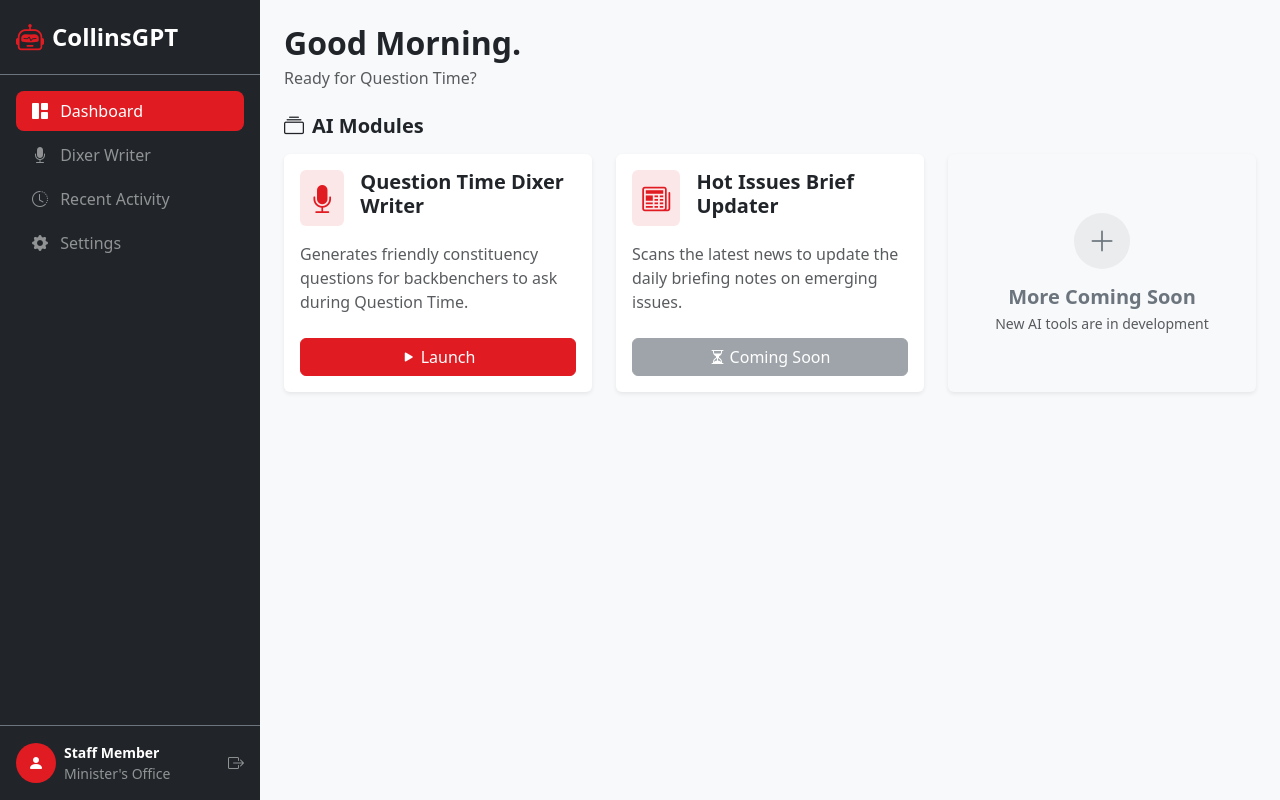
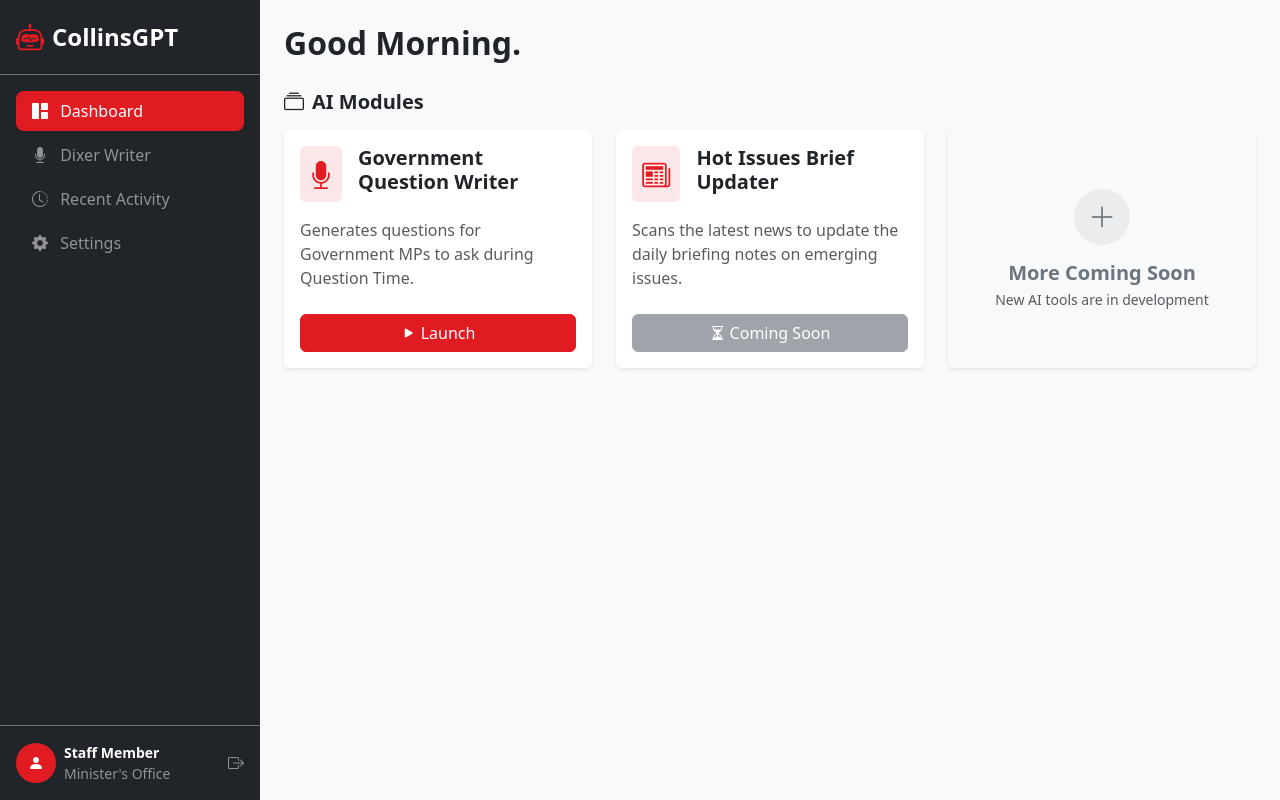
Before and after one commit to bryceroney/collins-gpt, a Flask app: page / in a window 1280 px wide. Run offline with Flask 3, Linux system fonts and the light colour scheme.

Commit message:
Rename dixer writer

```diff
--- a/app/routes.py
+++ b/app/routes.py
@@ -66,12 +66,12 @@ def index():
   # This is a list of dictionaries - each dict represents one module card
   modules = [
     {
-      "id": "dixer-writer",
-      "title": "Question Time Dixer Writer",
-      "description": "Generates friendly constituency questions for backbenchers to ask during Question Time.",
+      "id": "government-question-writer",
+      "title": "Government Question Writer",
+      "description": "Generates questions for Government MPs to ask during Question Time.",
       "icon": "bi-mic-fill",
       "color": "primary",
-      "url": "main.dixer_writer"  # Points to the dixer_writer function below
+      "url": "main.government_question_writer"  # Points to the government_question_writer function below
     },
     {
       "id": "hot-issues",
@@ -92,8 +92,8 @@ def index():
   )
 
 
-@bp.route('/dixer-writer')
-def dixer_writer():
+@bp.route('/government-question-writer')
+def government_question_writer():
   """
   Display the Dixer Writer page.
 
@@ -110,11 +110,11 @@ def dixer_writer():
     'electorate': '',
     'strategy': 'option_a'
   }
-  return render_template('dixer_writer.html', form_data=form_data, active_page='dixer_writer')
+  return render_template('government_question_writer.html', form_data=form_data, active_page='government_question_writer')
 
 
-@bp.route('/dixer-writer/stream', methods=['POST'])
-def dixer_writer_stream():
+@bp.route('/government-question-writer/stream', methods=['POST'])
+def government_question_writer_stream():
   """
   Handle streaming generation of Dixers.
 
--- a/app/templates/base.html
+++ b/app/templates/base.html
@@ -38,7 +38,7 @@
                         </a>
                     </li>
                     <li class="nav-item">
-                        <a href="{{ url_for('main.dixer_writer') }}" class="nav-link {% if active_page == 'dixer_writer' %}text-white active-labor{% else %}text-white-50{% endif %}">
+                        <a href="{{ url_for('main.government_question_writer') }}" class="nav-link {% if active_page == 'government_question_writer' %}text-white active-labor{% else %}text-white-50{% endif %}">
                             <i class="bi bi-mic-fill me-2"></i>
                             Dixer Writer
                         </a>
--- a/app/templates/dashboard.html
+++ b/app/templates/dashboard.html
@@ -8,7 +8,6 @@
     <div class="row align-items-center">
         <div class="col-lg-6">
             <h1 class="h2 fw-bold text-dark mb-1">{{ greeting }}.</h1>
-            <p class="text-muted mb-0">Ready for Question Time?</p>
         </div>
     </div>
 </div>
--- a/app/templates/dixer_writer.html
+++ b/app/templates/government_question_writer.html
@@ -16,7 +16,7 @@
             <i class="bi bi-mic-fill fs-4 text-labor"></i>
         </div>
         <div>
-            <h1 class="h3 fw-bold text-dark mb-0">Question Time Dixer Writer</h1>
+            <h1 class="h3 fw-bold text-dark mb-0">Government Question Dixer Writer</h1>
             <p class="text-muted mb-0">Generate parliamentary questions and ministerial answers</p>
         </div>
     </div>
@@ -297,7 +297,7 @@
         };
 
         try {
-            const response = await fetch('{{ url_for("main.dixer_writer_stream") }}', {
+            const response = await fetch('{{ url_for("main.government_question_writer_stream") }}', {
                 method: 'POST',
                 headers: {
                     'Content-Type': 'application/json',
```
